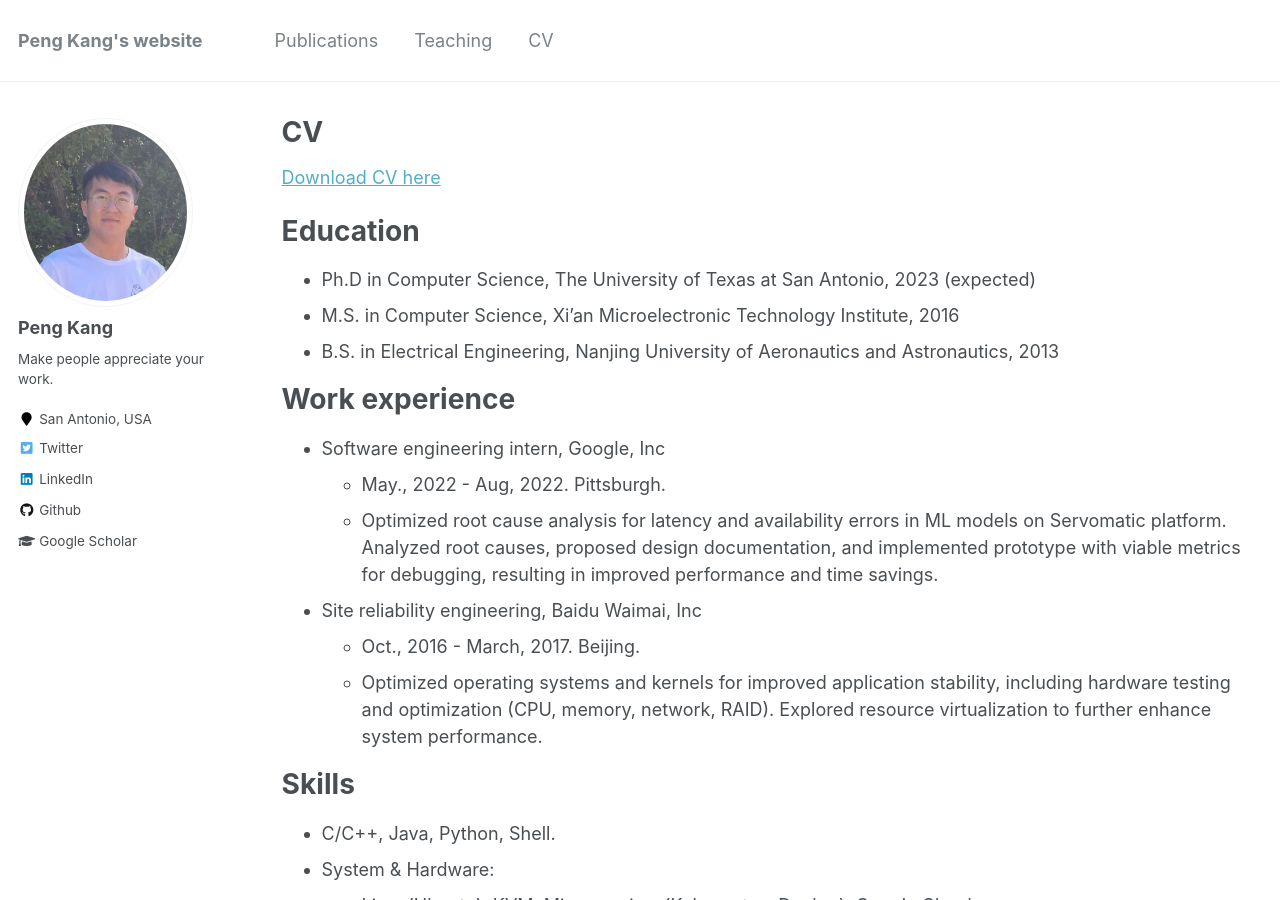
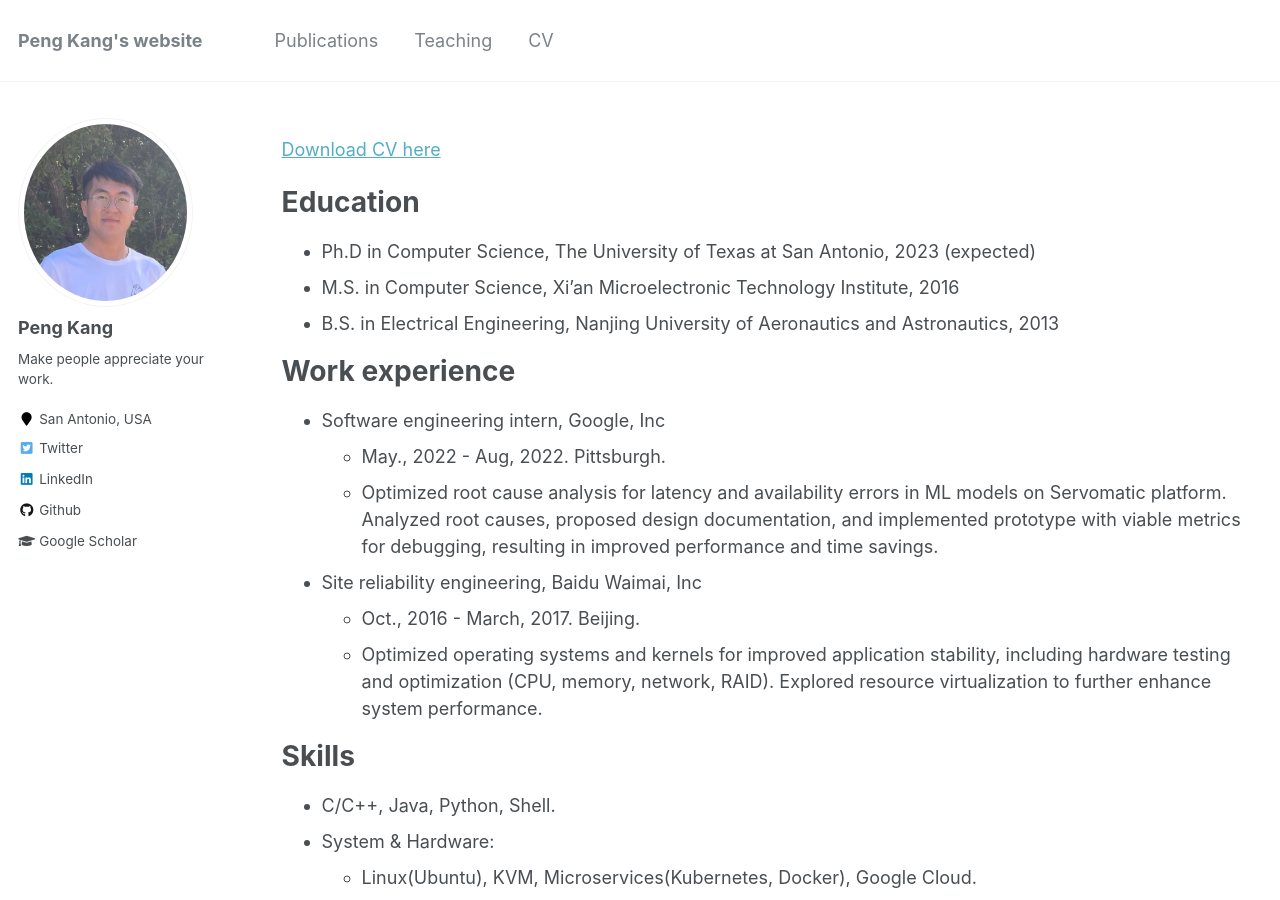
Before and after one commit to pengkang12/pengkang12.github.io, a Jekyll site: the page built from _pages/cv.md, in a window 1280 px wide and 900 px high. Built offline with Jekyll 4.4.1, drawn with Linux system fonts in a browser that asks for light colours.

Commit message:
update cv

```diff
--- a/_pages/cv.md
+++ b/_pages/cv.md
@@ -1,7 +1,5 @@
 ---
 layout: archive
-title: "CV"
-permalink: /cv/
 author_profile: true
 redirect_from:
   - /resume
```
